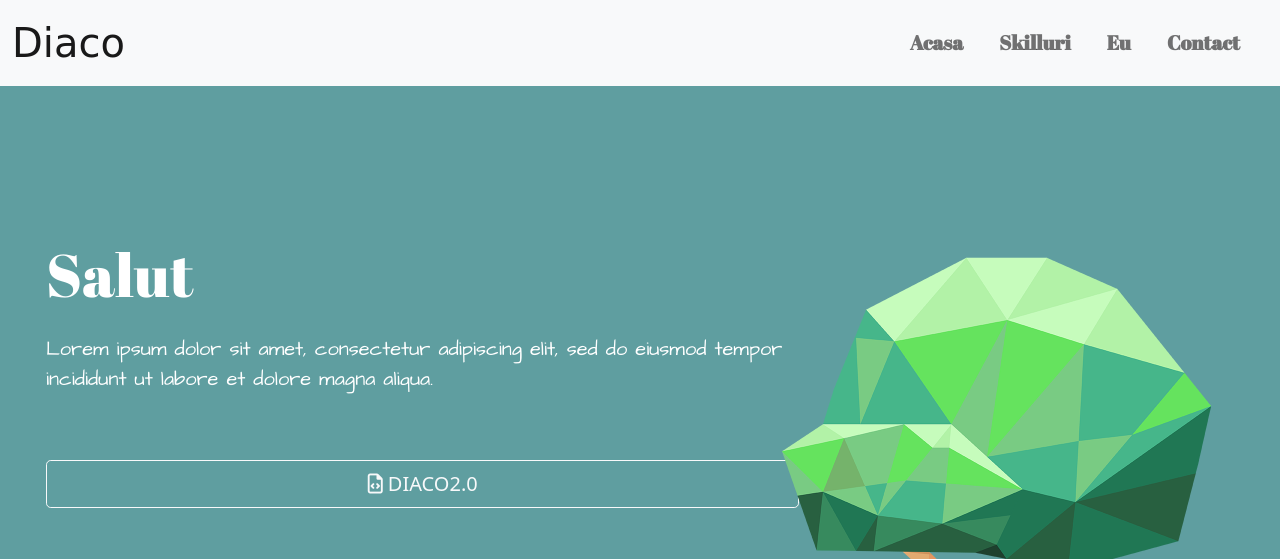
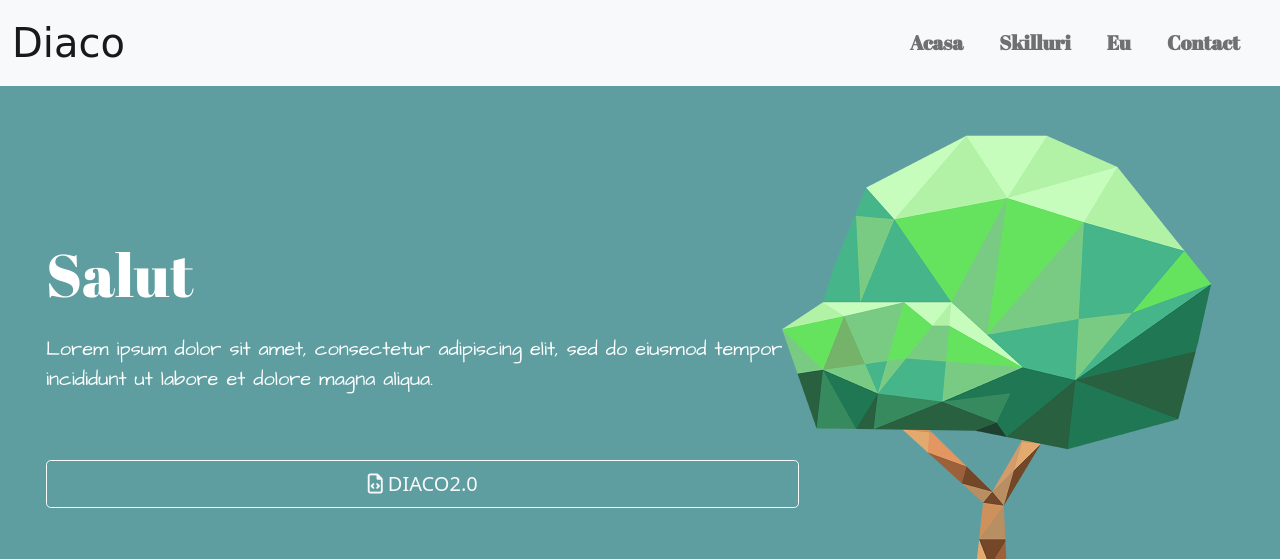
Before and after one commit to DiaconuRs/diaco1.0, a plain HTML site: page index.html in a window 1280 px wide. Shown: the top 559 px of the page. Drawn offline with nearby package versions, Linux system fonts and the light colour scheme; a web font is replaced by a local one.

Commit message:
Add files via upload

```diff
--- a/design/main.css
+++ b/design/main.css
@@ -7,7 +7,6 @@ body {
     width: 60%;
     position: absolute;
     right: -30px;
-    bottom: 0px;
     z-index: 0;
 }
 
```
